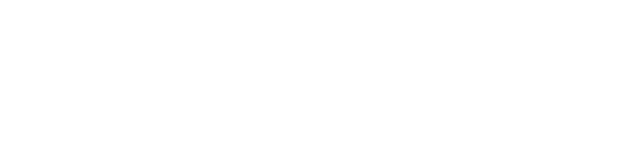
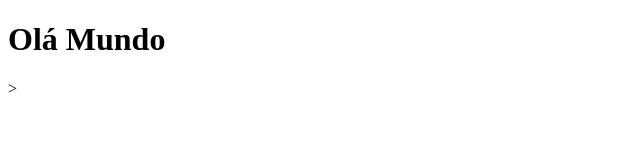
Before and after one commit to samuelhelton51/projeto-social, a plain HTML site: page index.html in a window 1280 px wide. Shown: the whole page, without its empty margins (0-640 px from the left). Drawn offline with Linux system fonts and the light colour scheme.

Commit message:
Olá mundo

```diff
--- a/index.html
+++ b/index.html
@@ -7,6 +7,6 @@
     <link rel="shortcut icon" href="favicon.ico" type="image/x-icon">
 </head>
 <body>
-
+    <h1>Olá Mundo</h1>>
 </body>
 </html>
```
Also changed, not shown: imagens/blue-smartphone-mockup-blank-screen-isolated-on-transparent-background-smartphone-mockup-frame-free-png.png (added).
